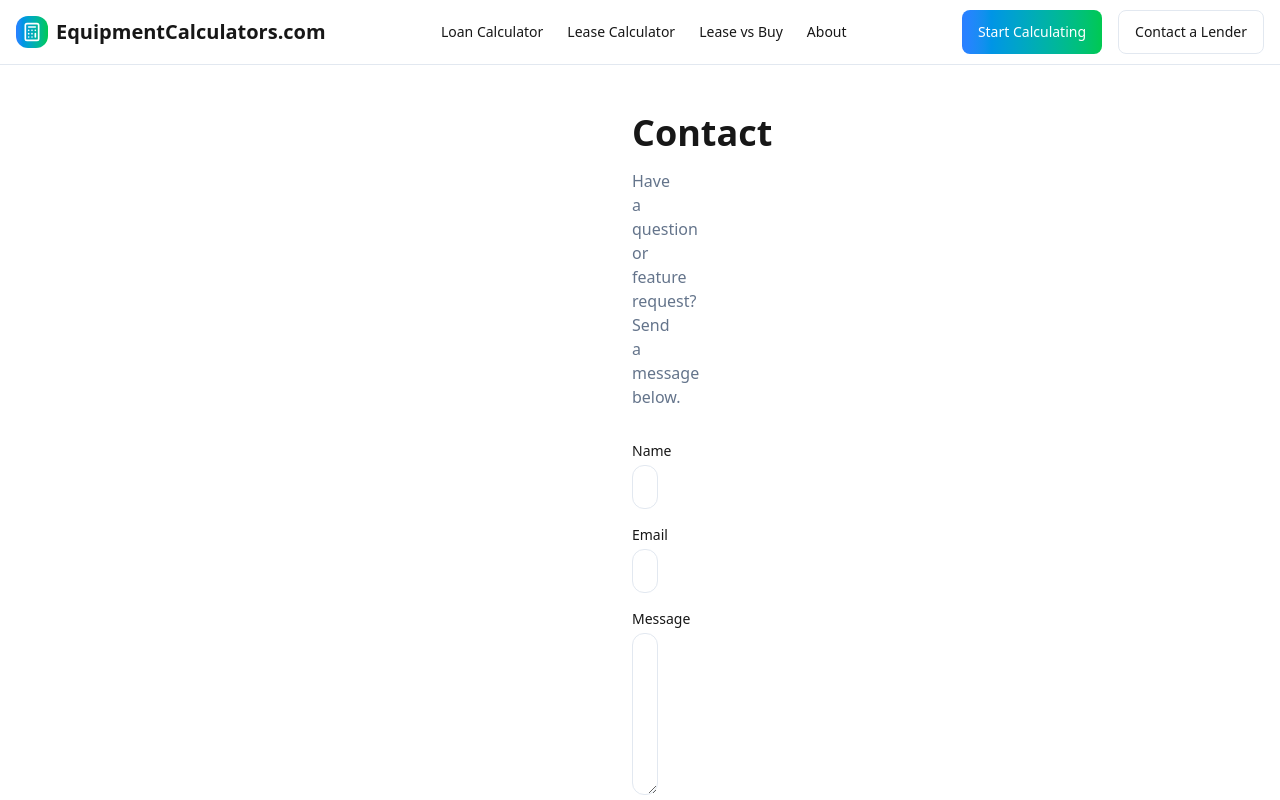
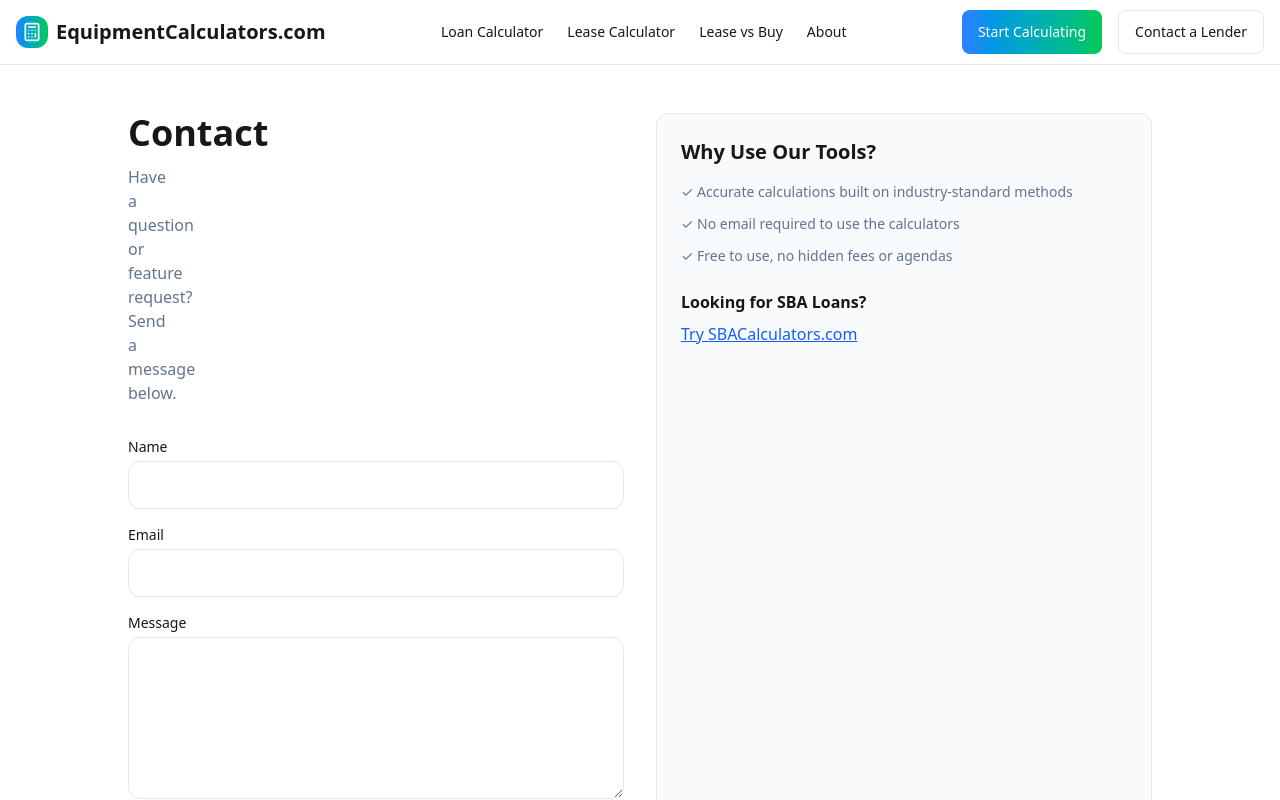
Before and after one commit to PresidentHadley/equipment-calculators, a Next.js app: page /contact in a window 1280 px wide. Shown: the top 800 px of the page. Built offline with nearby package versions, Linux system fonts and the light colour scheme.

Commit message:
UI: Improve /contact layout and dark-mode contrast; two-column layout with info panel; larger inputs/button

```diff
--- a/src/app/contact/ContactClient.tsx
+++ b/src/app/contact/ContactClient.tsx
@@ -28,17 +28,17 @@ export default function ContactClient({ initial }: { initial?: { name?: string;
     <form onSubmit={onSubmit} className="space-y-4">
       <div>
         <label className="block text-sm font-medium mb-1">Name</label>
-        <input value={name} onChange={e=>setName(e.target.value)} required className="calculator-input w-full h-11 rounded-lg border px-3" />
+        <input value={name} onChange={e=>setName(e.target.value)} required className="calculator-input w-full h-12 rounded-lg border px-3 bg-background text-foreground" />
       </div>
       <div>
         <label className="block text-sm font-medium mb-1">Email</label>
-        <input type="email" value={email} onChange={e=>setEmail(e.target.value)} required className="calculator-input w-full h-11 rounded-lg border px-3" />
+        <input type="email" value={email} onChange={e=>setEmail(e.target.value)} required className="calculator-input w-full h-12 rounded-lg border px-3 bg-background text-foreground" />
       </div>
       <div>
         <label className="block text-sm font-medium mb-1">Message</label>
-        <textarea value={message} onChange={e=>setMessage(e.target.value)} required rows={6} className="calculator-input w-full rounded-lg border px-3 py-2" />
+        <textarea value={message} onChange={e=>setMessage(e.target.value)} required rows={6} className="calculator-input w-full rounded-lg border px-3 py-2 bg-background text-foreground" />
       </div>
-      <button disabled={status==='sending'} className="h-11 rounded-lg px-4 bg-gradient-to-r from-blue-500 to-green-500 text-white font-medium">
+      <button disabled={status==='sending'} className="h-12 rounded-lg px-4 bg-gradient-to-r from-blue-500 to-green-500 text-white font-medium w-full sm:w-auto">
         {status==='sending' ? 'Sending...' : 'Send Message'}
       </button>
       {status==='sent' && <div className="text-green-600 text-sm">Message sent. We will reply shortly.</div>}
--- a/src/app/contact/page.tsx
+++ b/src/app/contact/page.tsx
@@ -15,11 +15,29 @@ export default function ContactPage() {
   ]
 
   return (
-    <div className="container mx-auto px-4 py-12 max-w-2xl">
+    <div className="container mx-auto px-4 py-12">
       <BreadcrumbStructuredData items={breadcrumbs} />
-      <h1 className="text-4xl font-bold mb-4">Contact</h1>
-      <p className="text-muted-foreground mb-8">Have a question or feature request? Send a message below.</p>
-      <ContactClient />
+      <div className="grid md:grid-cols-2 gap-8 max-w-5xl mx-auto">
+        <div>
+          <h1 className="text-4xl font-bold mb-3">Contact</h1>
+          <p className="text-muted-foreground mb-8 max-w-sm">
+            Have a question or feature request? Send a message below.
+          </p>
+          <ContactClient />
+        </div>
+        <div className="bg-muted rounded-lg p-6 border">
+          <h2 className="text-xl font-semibold mb-4">Why Use Our Tools?</h2>
+          <ul className="space-y-3 text-sm text-muted-foreground">
+            <li>✓ Accurate calculations built on industry-standard methods</li>
+            <li>✓ No email required to use the calculators</li>
+            <li>✓ Free to use, no hidden fees or agendas</li>
+          </ul>
+          <div className="mt-6">
+            <h3 className="font-semibold mb-2">Looking for SBA Loans?</h3>
+            <a href="https://sbacalculators.com" target="_blank" rel="noopener" className="underline text-blue-600">Try SBACalculators.com</a>
+          </div>
+        </div>
+      </div>
     </div>
   )
 }
```
